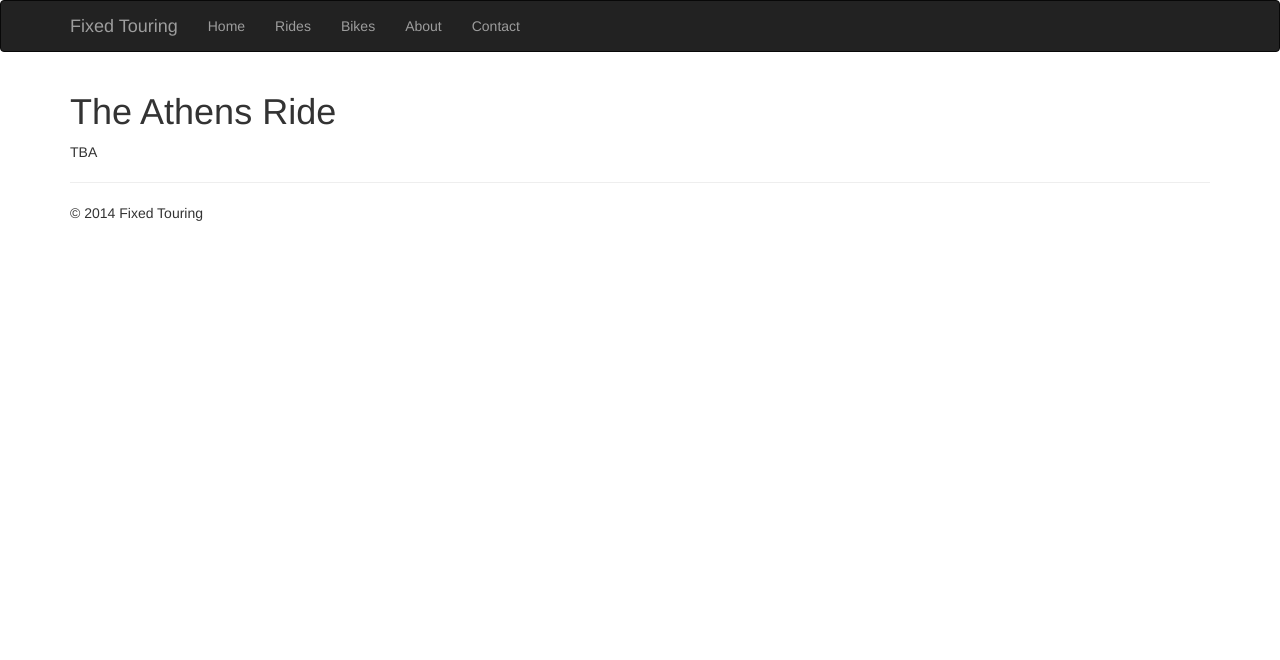
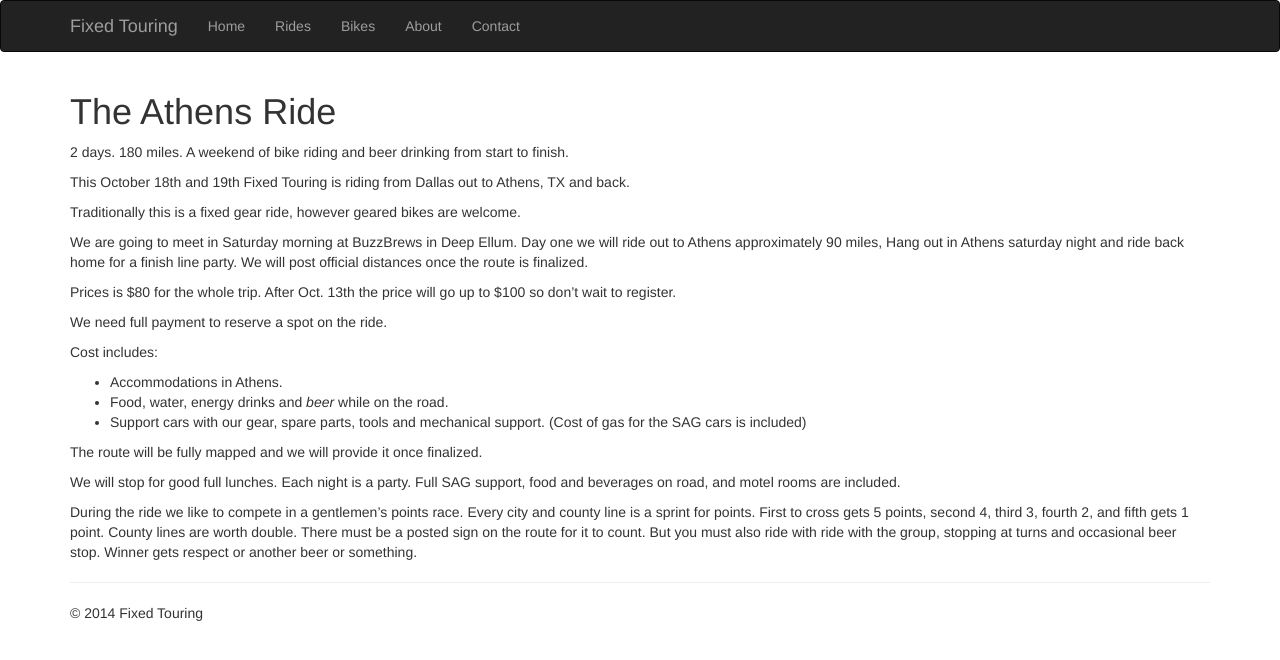
Before and after one commit to fixedtouring/fixedtouring.github.io, a Jekyll site: the page built from _posts/2014-10-18-the-athens-ride.md, in a window 1280 px wide. Shown: the top 660 px of the page. Built offline with Jekyll 4.4.1, drawn with Linux system fonts in a browser that asks for light colours; nearby versions of some CDN libraries.

Commit message:
Add description of Athens ride

```diff
--- a/_posts/2014-10-18-the-athens-ride.md
+++ b/_posts/2014-10-18-the-athens-ride.md
@@ -4,4 +4,39 @@ layout: ride
 title: The Athens Ride
 ---
 
-TBA
+2 days. 180 miles. A weekend of bike riding and beer drinking from start to
+finish.
+
+This October 18th and 19th Fixed Touring is riding from Dallas out to Athens, TX
+and back.
+
+Traditionally this is a fixed gear ride, however geared bikes are welcome.
+
+We are going to meet in Saturday morning at BuzzBrews in Deep Ellum. Day one we
+will ride out to Athens approximately 90 miles, Hang out in Athens saturday
+night and ride back home for a finish line party. We will post official
+distances once the route is finalized.
+
+Prices is $80 for the whole trip. After Oct. 13th the price will go up to $100
+so don’t wait to register.
+
+We need full payment to reserve a spot on the ride.
+
+Cost includes:
+
+- Accommodations in Athens.
+- Food, water, energy drinks and *beer* while on the road.
+- Support cars with our gear, spare parts, tools and mechanical support. (Cost
+  of gas for the SAG cars is included)
+
+The route will be fully mapped and we will provide it once finalized.
+
+We will stop for good full lunches. Each night is a party. Full SAG support,
+food and beverages on road, and motel rooms are included.
+
+During the ride we like to compete in a gentlemen’s points race. Every city and
+county line is a sprint for points. First to cross gets 5 points, second 4,
+third 3, fourth 2, and fifth gets 1 point. County lines are worth double. There
+must be a posted sign on the route for it to count. But you must also ride with
+ride with the group, stopping at turns and occasional beer stop. Winner gets
+respect or another beer or something.
```
